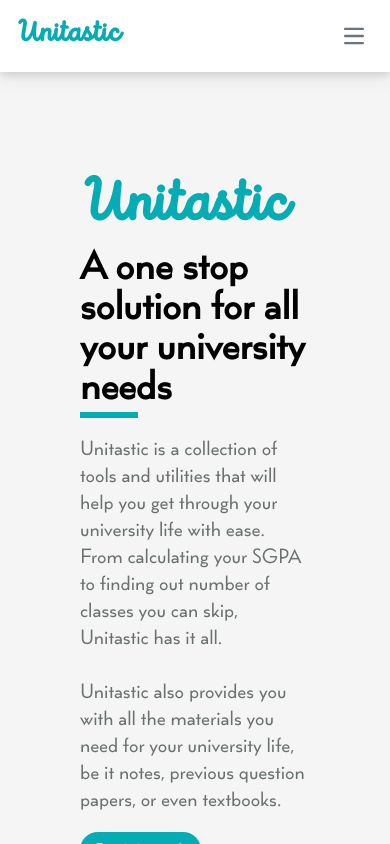
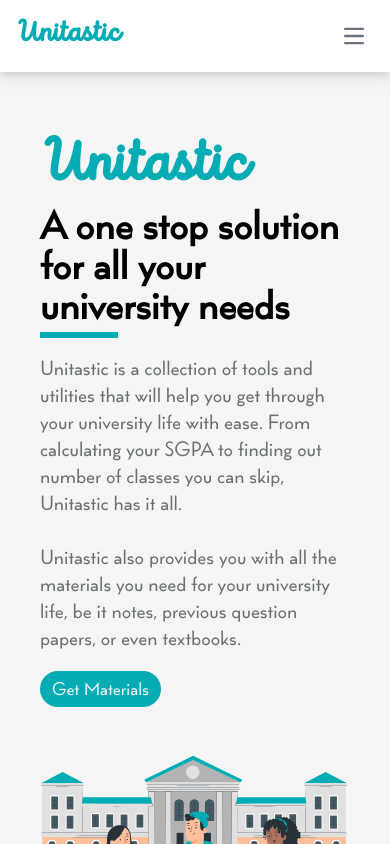
Before and after one commit to ritharam/material-verse, a React (Create React App) app: page / in a window 390 px wide. Shown: the top 844 px of the page. Built offline with nearby package versions, Linux system fonts and the light colour scheme.

Commit message:
Update Home.jsx

```diff
--- a/src/pages/Home.jsx
+++ b/src/pages/Home.jsx
@@ -8,7 +8,7 @@ function Home() {
     <div>
     <Navbar/>
       <div className="flex flex-col md:flex-row bg-[#f5f5f5] pt-24">
-        <div className="max-w-1/2 p-20">
+        <div className="max-w-1/2 md:p-20 p-10">
           <div className="font-[IntroScript] text-6xl font-bold text-[#05acb4]">Unitastic</div>
           <div className="font-[FontSpring] text-4xl font-bold py-2">A one stop solution for all your university needs</div>
           <div className="border-t-[6px] border-[#05acb4] w-1/4 py-2"></div>
@@ -43,7 +43,7 @@ function Home() {
 
       <div className="flex flex-col md:flex-row bg-[#f5f5f5]">
         <img src="/assets/images/library.svg" alt="CS" className="md:max-w-1/2 lg:w-1/2 md:items-center" />
-        <div className="max-w-1/2 p-20">
+        <div className="max-w-1/2 md:p-20 p-10">
           <div className="font-[IntroScript] text-5xl font-bold text-[#05acb4]">Materials</div>
           <div className="font-normal text-[#6a7070] text-[18px] font-['FontSpring'] py-5">
             <p>Get all the materials you need for your university life, be it notes, previous question papers,
@@ -72,7 +72,7 @@ function Home() {
         </div>
 
         <div className="flex flex-col md:flex-row bg-[#f5f5f5]">
-        <div className="max-w-1/2 p-20">
+        <div className="max-w-1/2 md:p-20 p-10">
           <div className="font-[IntroScript] text-5xl font-bold text-[#05acb4]">Utilities</div>
           <div className="font-normal text-[#6a7070] text-[18px] font-['FontSpring'] py-5">
             <p>Calculate your SGPA, CGPA, find out how many classes you can skip, and much more with Unitastic's utilities.</p>
```
